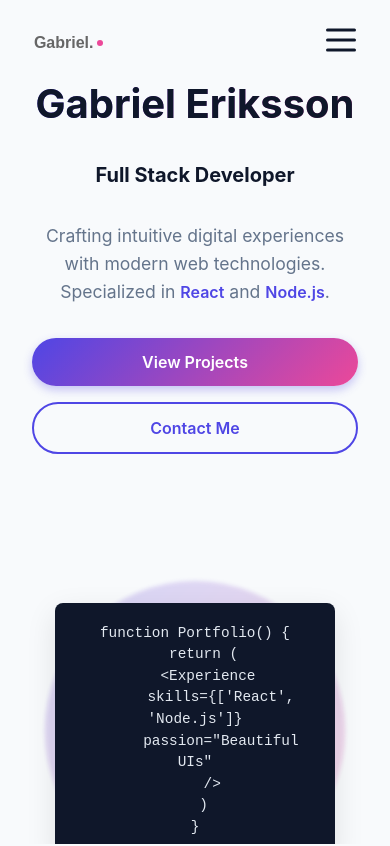
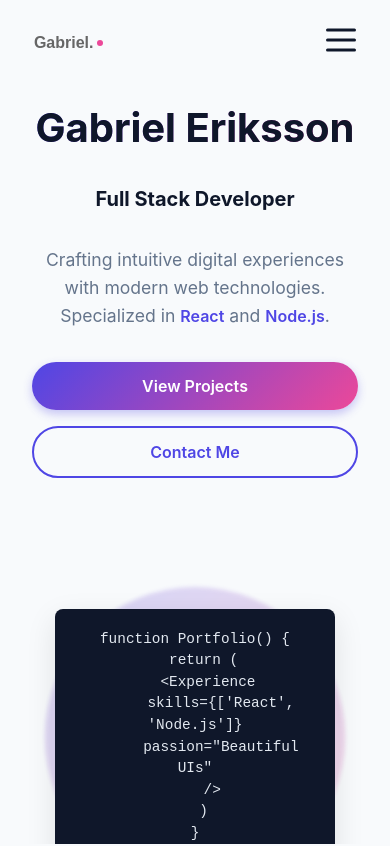
Before and after one commit to Gabrielerixon/my-portfolio, a React (Create React App) app in the folder client/: page / in a window 390 px wide. Shown: the top 846 px of the page. Built offline with nearby package versions, Linux system fonts and the light colour scheme.

Commit message:
fixes for mobile

```diff
--- a/client/src/pages/Home.css
+++ b/client/src/pages/Home.css
@@ -153,7 +153,7 @@
   flex: 1;
   max-width: 600px;
   z-index: 2;
-  margin-top: 3rem;
+  margin-top: 4.5rem;
 }
 
 .hero-title {
```
